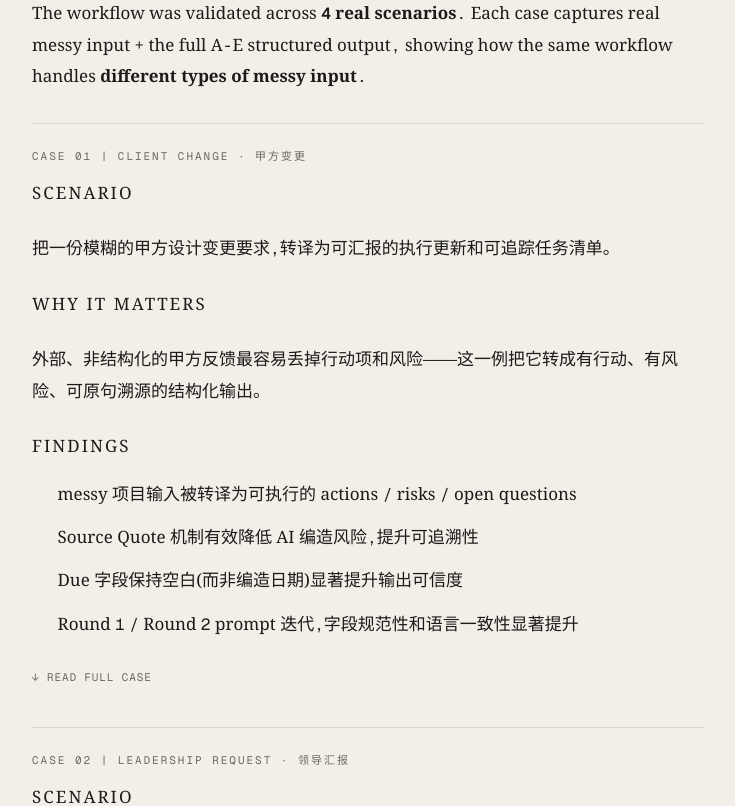
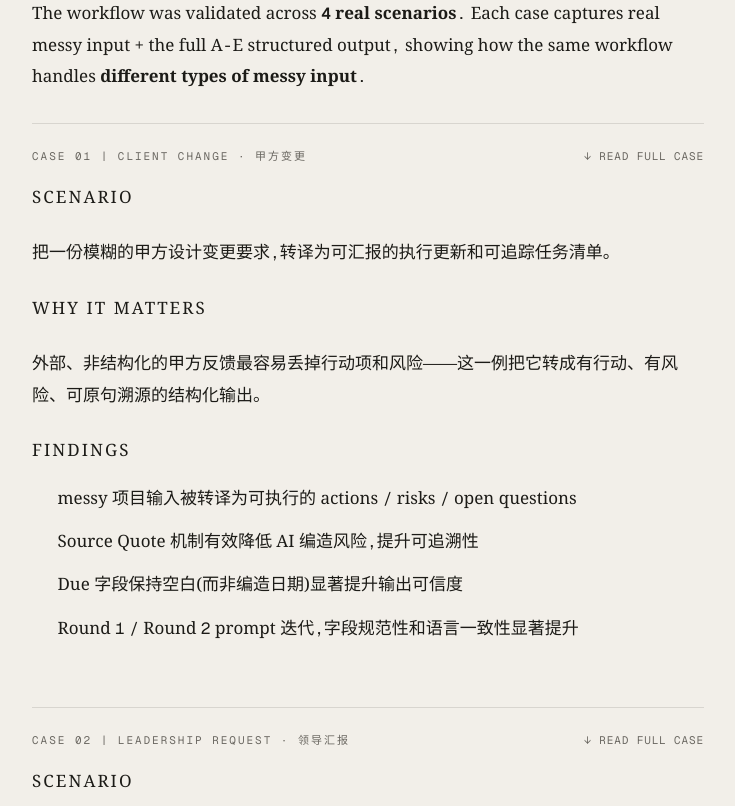
Before and after one commit to s1mple4869/hc-lai-site, a Next.js app: page /works/ai-workflow in a window 1280 px wide. Shown: the part 4140-4946 px from the top of the page, without its empty margins (272-1007 px from the left). Built offline with nearby package versions, Linux system fonts and the light colour scheme.

Commit message:
feat(CaseExpandable): title row as toggle + expandHint prop; fire-code-rag: add hint, remove signpost
Co-Authored-By: Claude Sonnet 4.6 <noreply@anthropic.com>
Claude-Session: https://claude.ai/code/session_01YaoeMjbquMBVoMujHM9p8m

```diff
--- a/app/components/mdx/CaseExpandable.tsx
+++ b/app/components/mdx/CaseExpandable.tsx
@@ -1,9 +1,14 @@
+"use client";
+
+import { useState } from "react";
+
 interface CaseExpandableProps {
   title: string;
   scenario: string;
   whyItMatters: string;
   whatItProves: string[];
   defaultOpen?: boolean;
+  expandHint?: string;
   children: React.ReactNode;
 }
 
@@ -13,24 +18,41 @@ export default function CaseExpandable({
   whyItMatters,
   whatItProves,
   defaultOpen = false,
+  expandHint,
   children,
 }: CaseExpandableProps) {
+  const [isOpen, setIsOpen] = useState(defaultOpen);
+
   return (
     <div className="my-8 border-t border-line pt-6 pb-2">
-      {/* Mono uppercase case label */}
-      <div className="font-mono text-[11px] tracking-[0.18em] uppercase text-ink-muted mb-3">
-        {title}
-      </div>
+      {/* Title row — click to toggle */}
+      <button
+        onClick={() => setIsOpen(!isOpen)}
+        aria-expanded={isOpen}
+        className="w-full flex items-baseline justify-between text-left group/title outline-none"
+      >
+        <span className="font-mono text-[11px] tracking-[0.18em] uppercase text-ink-muted">
+          {title}
+        </span>
+        <span className="flex flex-col items-end gap-0.5 ml-4 shrink-0">
+          <span className="font-mono text-[11px] tracking-[0.08em] uppercase text-ink-muted group-hover/title:text-terracotta transition-colors duration-300 select-none whitespace-nowrap">
+            {isOpen ? "↑ COLLAPSE" : "↓ READ FULL CASE"}
+          </span>
+          {!isOpen && expandHint && (
+            <span className="font-mono text-[9px] tracking-[0.06em] uppercase text-ink-muted select-none">
+              {expandHint}
+            </span>
+          )}
+        </span>
+      </button>
 
-      {/* Scenario */}
-      <p className="font-mono text-[10px] tracking-[0.12em] uppercase text-ink-muted mb-1">Scenario</p>
+      {/* Always visible: Scenario / Why it matters / Findings */}
+      <p className="font-mono text-[10px] tracking-[0.12em] uppercase text-ink-muted mb-1 mt-4">Scenario</p>
       <p>{scenario}</p>
 
-      {/* Why it matters — prose-works p styles apply */}
       <p className="font-mono text-[10px] tracking-[0.12em] uppercase text-ink-muted mb-1 mt-4">Why it matters</p>
       <p>{whyItMatters}</p>
 
-      {/* Findings — prose-works ul styles apply */}
       <p className="font-mono text-[10px] tracking-[0.12em] uppercase text-ink-muted mb-1 mt-4">Findings</p>
       <ul>
         {whatItProves.map((item, i) => (
@@ -38,18 +60,12 @@ export default function CaseExpandable({
         ))}
       </ul>
 
-      {/* Native details/summary — SSR-safe, keyboard accessible */}
-      <details {...(defaultOpen ? { open: true } : {})} className="group">
-        <summary className="case-summary list-none cursor-pointer outline-none mt-4">
-          <span className="font-mono text-[11px] tracking-[0.08em] uppercase text-ink-muted hover:text-terracotta transition-colors duration-300 select-none">
-            <span className="group-open:hidden">↓ READ FULL CASE</span>
-            <span className="hidden group-open:inline">↑ COLLAPSE</span>
-          </span>
-        </summary>
+      {/* Collapsible deep content */}
+      {isOpen && (
         <div className="mt-6 border-l border-line pl-6">
           {children}
         </div>
-      </details>
+      )}
     </div>
   );
 }
--- a/content/works/fire-code-rag.mdx
+++ b/content/works/fire-code-rag.mdx
@@ -121,12 +121,9 @@ Coze and Dify give the product shape of RAG: chunking, embeddings, retrieval, an
 | Dify | 可视化 workflow / visual workflow | 中 / Medium |
 | **LangChain** | **每一行代码自己写 / hand-written code** | **完全 / Full** |
 
-展开下方查看这一版的完整记录：GitHub 仓库、逐条关键工程决策，以及正向 / 超纲两组测试的原始输出。
-
-Expand the case below for the full build — the GitHub repo, each key engineering decision, and the raw output of both tests.
-
 <CaseExpandable
   title="LangChain 实现细节 · From Scratch"
+  expandHint="内含 GitHub · 代码 · 测试"
   scenario="第三个版本:用 LangChain (LCEL) 从零写出完整 RAG 管线,把平台替我做的每个决策收回自己手里。"
   whyItMatters="对照低代码平台的配置路径，把 RAG 每个组件的工程取舍在代码层面走一遍——切块、嵌入、检索、Prompt 编排，每步都有显式决策，不依赖平台默认值。"
   whatItProves={[
```
